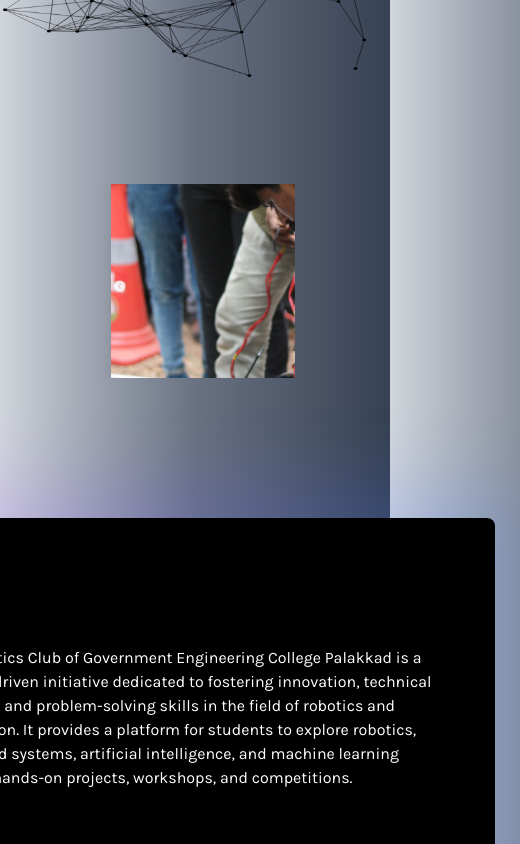
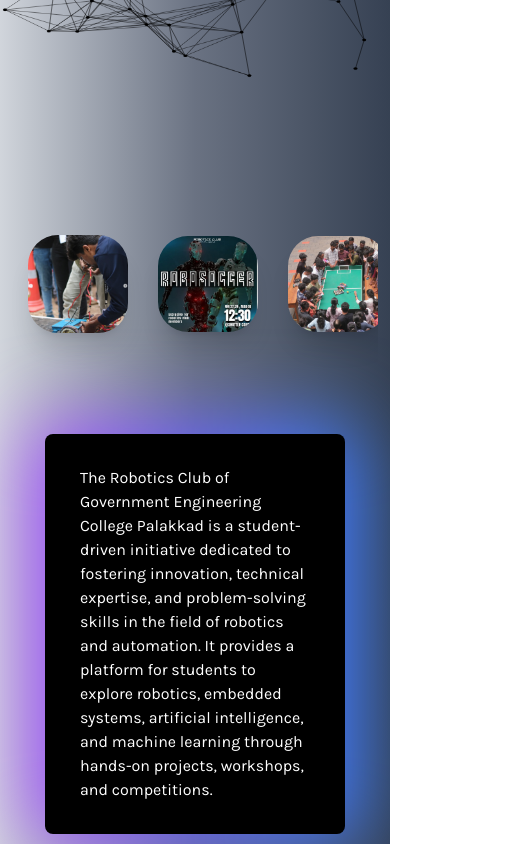
Before and after one commit to Muflih-uk/RoboticsClub-Website, a Next.js app: page / in a window 390 px wide. Shown: the part 680-1524 px from the top of the page, 520 px wide, since content can reach past the window. Built offline with nearby package versions, Linux system fonts and the light colour scheme.

Commit message:
The Gallery Page Compeled In Mobile

```diff
--- a/app/Contact.tsx
+++ b/app/Contact.tsx
@@ -29,9 +29,9 @@ const Contact = () => {
           <div className="flex flex-col items-center h-[70%] mb-[20px] p-[5px] w-[50%]">
             <h1 className="text-[30px]">Contact Us</h1>
             <form className="flex flex-col space-y-[10px] items-center justify-center mt-[20px] p-[20px] w-[80%] h-[80%]">
-              <input className="bg-linear-to-r from-gray-300 via-gray-500 to-gray-700 border-[2px] w-[400px] h-[40px] rounded-[10px] text-[20px] pl-[25px] outline-none" type="text" placeholder="name"/>
+              <input className="bg-linear-to-r from-gray-300 via-gray-500 to-gray-700 border-[2px] w-[400px] h-[40px] rounded-[10px] text-[20px] pl-[25px] outline-none" type="text" placeholder="Name"/>
               <input className="bg-linear-to-r from-gray-300 via-gray-500 to-gray-700 border-[2px] w-[400px] h-[40px] rounded-[10px] text-[20px] pl-[25px] outline-none" type="tel" placeholder="Number"/>
-              <input className="bg-linear-to-r from-gray-300 via-gray-500 to-gray-700 border-[2px] w-[400px] h-[40px] rounded-[10px] text-[20px] pl-[25px] outline-none" type="email" placeholder="email"/>
+              <input className="bg-linear-to-r from-gray-300 via-gray-500 to-gray-700 border-[2px] w-[400px] h-[40px] rounded-[10px] text-[20px] pl-[25px] outline-none" type="email" placeholder="Email"/>
               <textarea cols={4} className="bg-linear-to-r from-gray-300 via-gray-500 to-gray-700 border-[2px] w-[400px] h-[100px] rounded-[10px] text-[15px] pl-[25px] outline-none" placeholder="Message"/>
               <input className="bg-gray-600 border-3 w-[150px] h-[50px] rounded-full hover:bg-white" type="submit" value="Send Message" />
             </form>
@@ -42,7 +42,7 @@ const Contact = () => {
           <p className="text-[10px]">Robotics Club GEC Palakkad, All rights reserved</p>
         </div>
       </section>
-      <section id="contact us" className="h-screen px-[20px] bg-blue-600 md:hidden flex flex-col">
+      <section id="contact us" className="h-screen px-[20px] md:hidden flex flex-col">
         <div className="flex h-[300px] mt-[30px] border-b-2 justify-center">
           <div className="flex flex-col mt-[30px] space-y-[20px] mb-[20px] items-center justify-center h-[70%] w-[50%] ">
             <Image
@@ -66,10 +66,10 @@ const Contact = () => {
           <div className="flex flex-col items-center h-[70%] mb-[20px] p-[5px] w-[50%]">
               <h1 className="text-[25px] mt-[20px]">Contact Us</h1>
               <form className="flex flex-col space-y-[10px] items-center justify-center mt-[20px] p-[20px] w-[80%] h-[80%]">
-                <input className="border w-[300px] h-[40px] rounded-[10px] text-[20px] bg-linear-to-r from-gray-300 via-gray-500 to-gray-700 pl-[25px] outline-none" type="text" placeholder="name"/>
+                <input className="border w-[300px] h-[40px] rounded-[10px] text-[20px] bg-linear-to-r from-gray-300 via-gray-500 to-gray-700 pl-[25px] outline-none" type="text" placeholder="Name"/>
                 <input className="bg-linear-to-r from-gray-300 via-gray-500 to-gray-700 border w-[300px] h-[40px] rounded-[10px] text-[20px] pl-[25px] outline-none" type="tel" placeholder="Number"/>
-                <input className="bg-linear-to-r from-gray-300 via-gray-500 to-gray-700 border w-[300px] h-[40px] rounded-[10px] text-[20px] pl-[25px] outline-none" type="email" placeholder="email"/>
-                <textarea cols={4} className="bg-white w-[300px] h-[100px] rounded-[10px] text-[15px] pl-[25px] outline-none" placeholder="Message"/>
+                <input className="bg-linear-to-r from-gray-300 via-gray-500 to-gray-700 border w-[300px] h-[40px] rounded-[10px] text-[20px] pl-[25px] outline-none" type="email" placeholder="Email"/>
+                <textarea cols={4} className="bg-bg-linear-to-r from-gray-300 via-gray-500 to-gray-700 border w-[300px] h-[100px] rounded-[10px] text-[15px] pl-[25px] outline-none" placeholder="Message"/>
                 <input className="bg-gray-600 border-3 w-[100px] h-[50px] rounded-full hover:bg-white text-[10px]" type="submit" value="Send Message" />
               </form>
         </div>
--- a/app/Gallery.tsx
+++ b/app/Gallery.tsx
@@ -12,21 +12,21 @@ const Gallery = () => {
   };
 
   return (
-    <section id="gallery" className="flex pt-[20px] px-[20px] items-center space-y-[50px] flex-col h-screen">
+    <section id="gallery" className="flex pt-[20px] px-[10px] md:px-[20px] items-center space-y-[50px] flex-col h-screen">
       <div
        ref={scrollRef}
        onWheel={handleScroll}
-        className="flex p-4 pl-4 space-x-4 overflow-x-auto w-[200px] md:w-[99%] md:h-[200px] h-[200px] scrollbar-hide">
+        className="flex p-4 pl-4 space-x-4 overflow-x-auto w-[99%] md:w-[99%] md:h-[200px] h-[200px] scrollbar-hide">
         <div className="flex  items-center justify-center md:p-[30px] flex-nowrap space-x-[30px] min-w-max">
           {
             photos.map((item,index)=>(
-              <Image key={index} src={item} width={300} height={300} alt={item} className="shadow-xl md:w-[200px] md:h-[200px] rounded-[30px] hover:scale-105 hover:rotate-8"/>
+              <Image key={index} src={item} width={100} height={100} alt={item} className="shadow-xl md:w-[200px] md:h-[200px] rounded-[30px] hover:scale-105 hover:rotate-8"/>
             ))
           }
         </div>
       </div>
-      <div className="relative group flex items-center justify-center w-[650px] h-[600px]">
-        <div className="absolute  flex items-center justify-center opacity-[20%] group-hover:opacity-[100%] transition duration-[2s] bg-linear-to-r from-purple-500 via-indigo-500 to-blue-500 w-[650px] h-[460px] rounded-lg blur-2xl">
+      <div className="relative group flex items-center w-[300px] h-[400px] justify-center md:w-[650px] md:h-[600px]">
+        <div className="absolute  flex items-center justify-center opacity-[100%] md:opacity-[20%] group-hover:opacity-[100%] transition duration-[2s] bg-linear-to-r from-purple-500 via-indigo-500 to-blue-500 w-[330px] h-[420px] md:w-[650px] md:h-[460px] rounded-lg blur-2xl">
         </div>
         <div className="flex relative px-[35px] items-center justify-center w-[600px] rounded-lg h-[400px] bg-black ">
           <p className="text-white">The Robotics Club of Government Engineering College Palakkad is a student-driven initiative dedicated to fostering innovation, technical expertise, and problem-solving skills in the field of robotics and automation. It provides a platform for students to explore robotics, embedded systems, artificial intelligence, and machine learning through hands-on projects, workshops, and competitions.</p>
```
